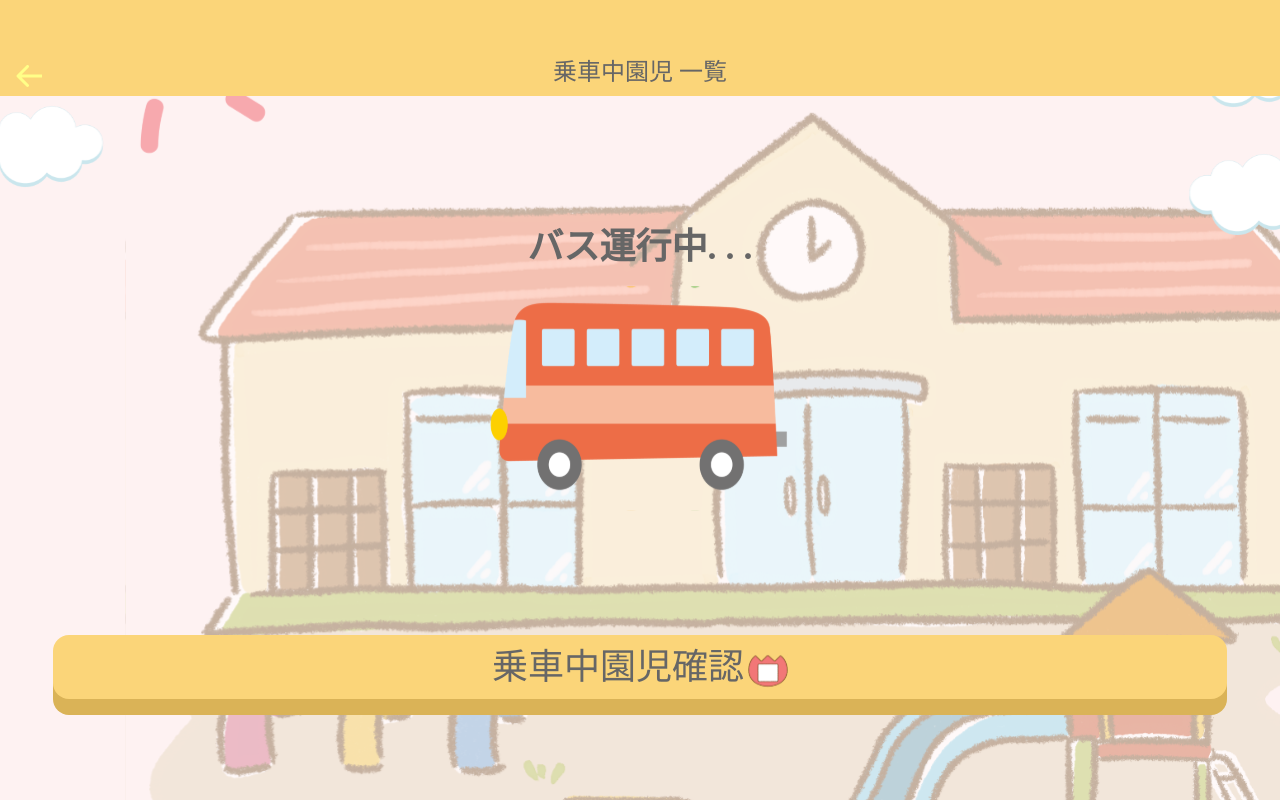
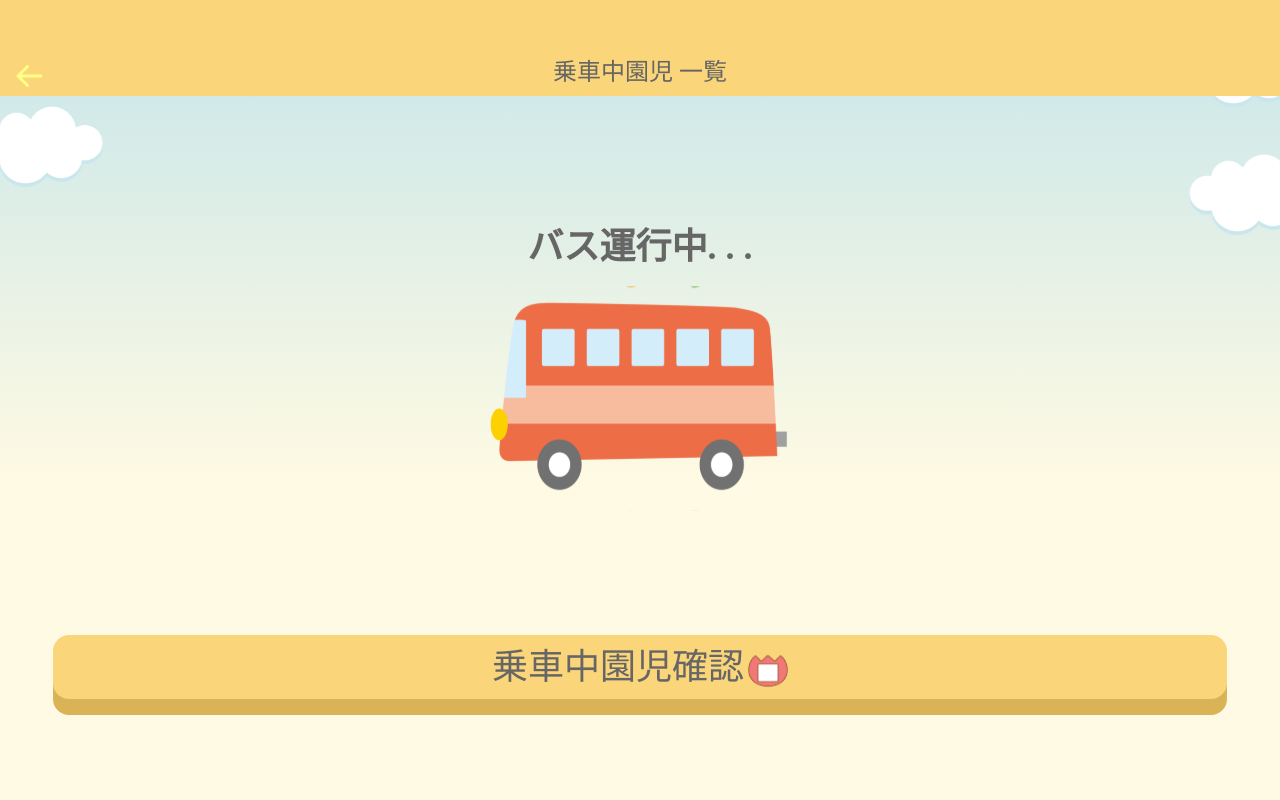
Before and after one commit to yumekiti-archive/PiyoMiru, a React (Create React App) app in the folder web/: page /bus in a window 1280 px wide. Built offline with nearby package versions, Linux system fonts and the light colour scheme.

Commit message:
`fix` background

```diff
--- a/web/src/components/organisms/Background.tsx
+++ b/web/src/components/organisms/Background.tsx
@@ -16,7 +16,7 @@ const Background: FC<Props> = ({ type }) => {
   if (type === 'bus') {
     return (
       <>
-        <img src={Home} alt='home' className='w-full h-screen bg-red-50 object-cover absolute top-0 left-0 -z-20' />
+        <img src={Sora} alt='home' className='w-full h-screen bg-red-50 object-cover absolute top-0 left-0 -z-20' />
         <div className='-z-10 overflow-hidden h-screen w-full absolute top-0 left-0'>
           <img src={Kumo} alt='kumo' className='w-36 h-1/6 absolute top-20 -left-8 -z-10 overflow-hidden' />
           <img src={Kumo} alt='kumo' className='w-36 h-1/6 absolute top-0 -right-10 -z-10 overflow-hidden' />
```
